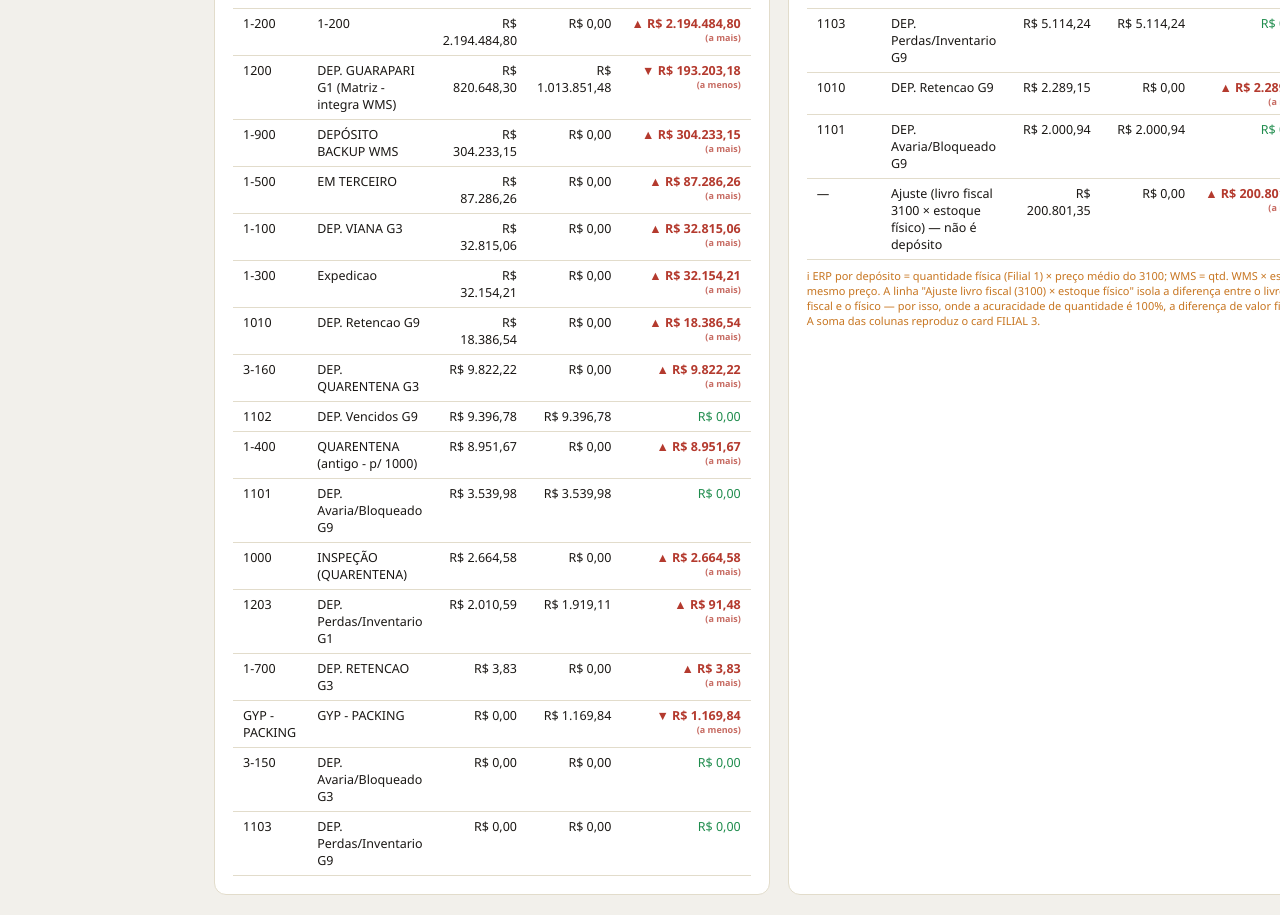
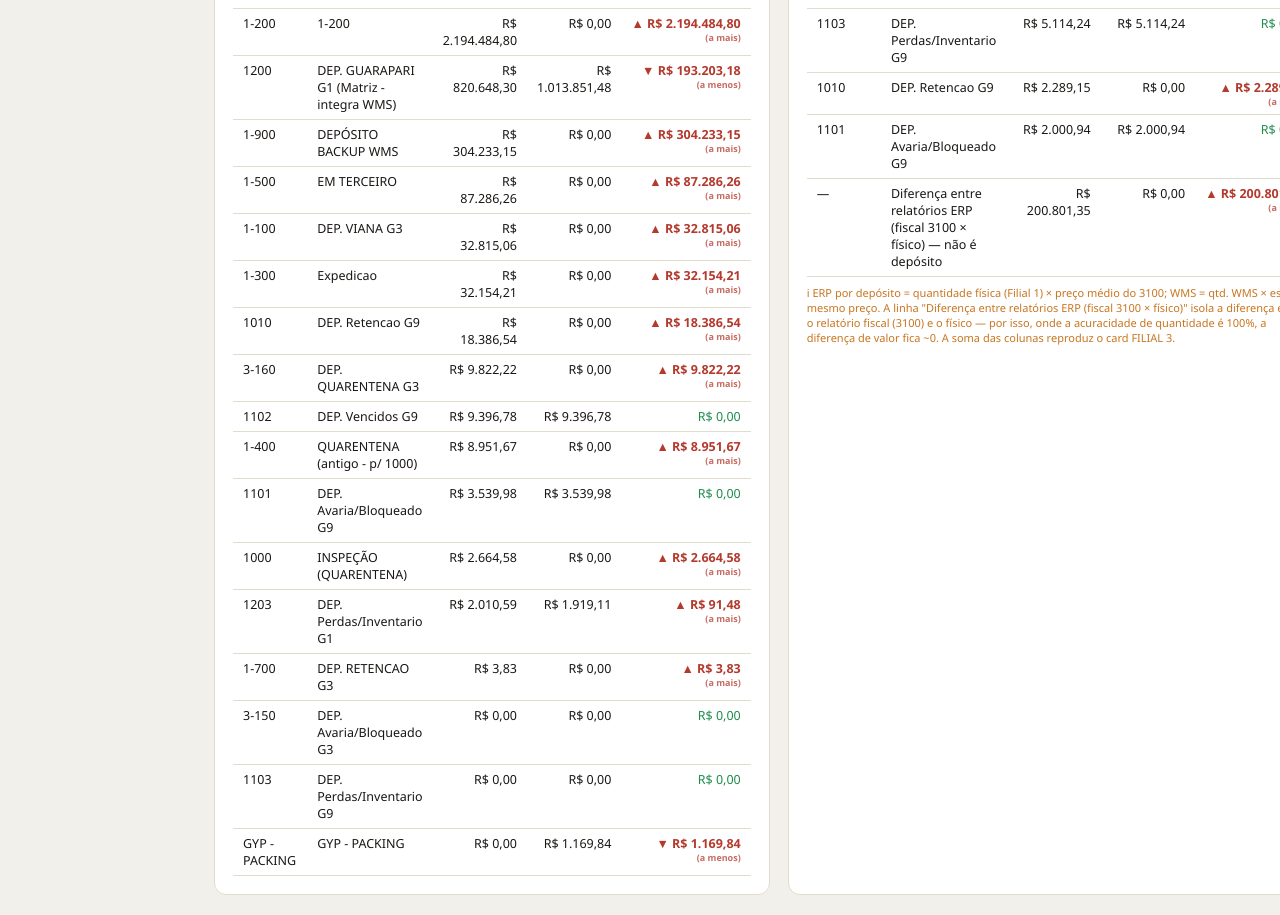
Before and after one commit to odair797/dashboard-acuracidade, a plain HTML site: page posicao_estoque_detalhado.html in a window 1280 px wide. Shown: the part 526-1441 px from the top of the page. Drawn offline with nearby package versions, Linux system fonts and the light colour scheme.

Commit message:
Atualiza posicao_estoque_detalhado.html [2026-07-14 08:00]

```diff
--- a/posicao_estoque_detalhado.html
+++ b/posicao_estoque_detalhado.html
@@ -79,7 +79,7 @@ h3 { font-size:11px; font-weight:700; color:var(--muted); text-transform:upperca
     <h1>Posição de Estoque Detalhado</h1>
     <p>Cruzamento ERP × WMS por filial e depósito (números reais do dia) · GYP / YBERA</p>
   </div>
-  <div class="header-ts">Última atualização<strong>14/07/2026 07:28</strong></div>
+  <div class="header-ts">Última atualização<strong>14/07/2026 08:00</strong></div>
 </header>
 <div class="app-shell">
 <aside class="sidebar">
@@ -255,13 +255,6 @@ h3 { font-size:11px; font-weight:700; color:var(--muted); text-transform:upperca
           <td class="num"><span class="dif-bad"><span class="dif-valor-linha">▲ R$ 3,83</span><span class="dif-rotulo">(a mais)</span></span></td>
         </tr>
         <tr>
-          <td>GYP - PACKING</td>
-          <td>GYP - PACKING</td>
-          <td class="num">R$ 0,00</td>
-          <td class="num">R$ 1.169,84</td>
-          <td class="num"><span class="dif-bad"><span class="dif-valor-linha">▼ R$ 1.169,84</span><span class="dif-rotulo">(a menos)</span></span></td>
-        </tr>
-        <tr>
           <td>3-150</td>
           <td>DEP. Avaria/Bloqueado G3</td>
           <td class="num">R$ 0,00</td>
@@ -274,6 +267,13 @@ h3 { font-size:11px; font-weight:700; color:var(--muted); text-transform:upperca
           <td class="num">R$ 0,00</td>
           <td class="num">R$ 0,00</td>
           <td class="num"><span class="dif-ok">R$ 0,00</span></td>
+        </tr>
+        <tr>
+          <td>GYP - PACKING</td>
+          <td>GYP - PACKING</td>
+          <td class="num">R$ 0,00</td>
+          <td class="num">R$ 1.169,84</td>
+          <td class="num"><span class="dif-bad"><span class="dif-valor-linha">▼ R$ 1.169,84</span><span class="dif-rotulo">(a menos)</span></span></td>
         </tr></tbody>
       </table>
     </div>
@@ -322,13 +322,13 @@ h3 { font-size:11px; font-weight:700; color:var(--muted); text-transform:upperca
         </tr>
         <tr>
           <td>—</td>
-          <td>Ajuste (livro fiscal 3100 × estoque físico) — não é depósito</td>
+          <td>Diferença entre relatórios ERP (fiscal 3100 × físico) — não é depósito</td>
           <td class="num">R$ 200.801,35</td>
           <td class="num">R$ 0,00</td>
           <td class="num"><span class="dif-bad"><span class="dif-valor-linha">▲ R$ 200.801,35</span><span class="dif-rotulo">(a mais)</span></span></td>
         </tr></tbody>
       </table>
-      <div class="sys-card-nota">ℹ ERP por depósito = quantidade física (Filial 1) × preço médio do 3100; WMS = qtd. WMS × esse mesmo preço. A linha "Ajuste livro fiscal (3100) × estoque físico" isola a diferença entre o livro fiscal e o físico — por isso, onde a acuracidade de quantidade é 100%, a diferença de valor fica ~0. A soma das colunas reproduz o card FILIAL 3.</div>
+      <div class="sys-card-nota">ℹ ERP por depósito = quantidade física (Filial 1) × preço médio do 3100; WMS = qtd. WMS × esse mesmo preço. A linha "Diferença entre relatórios ERP (fiscal 3100 × físico)" isola a diferença entre o relatório fiscal (3100) e o físico — por isso, onde a acuracidade de quantidade é 100%, a diferença de valor fica ~0. A soma das colunas reproduz o card FILIAL 3.</div>
     </div>
   </div>
 </main>
```
